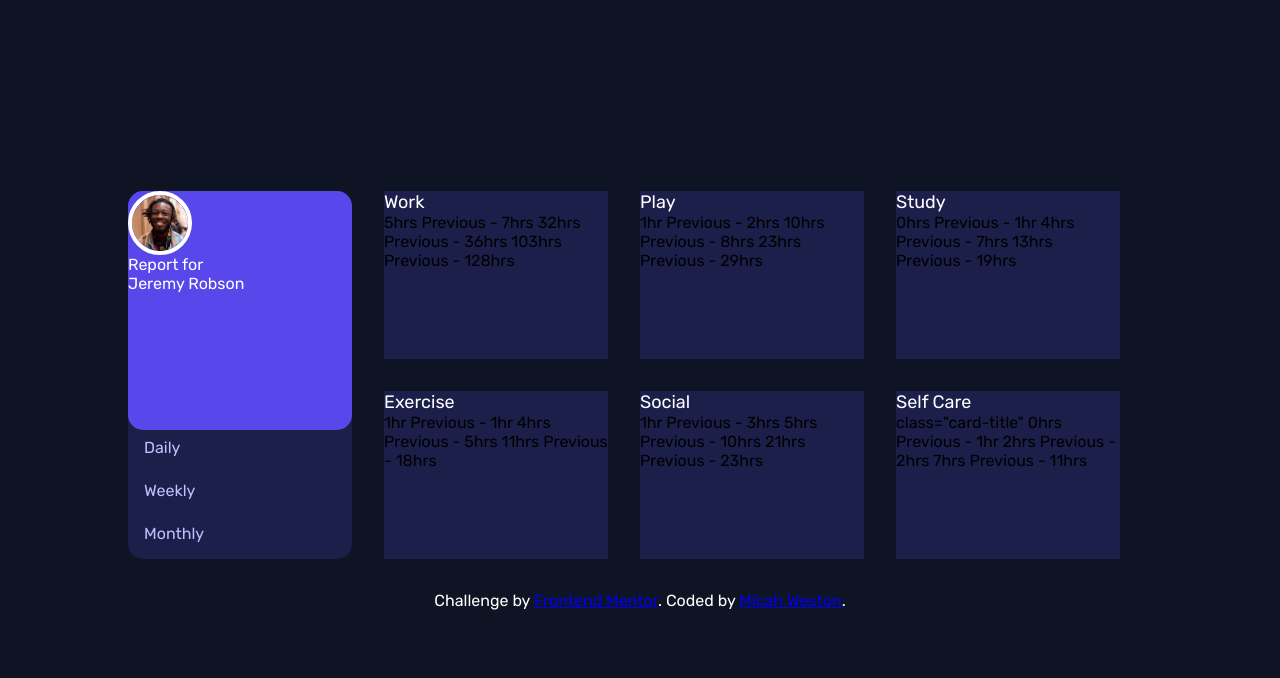
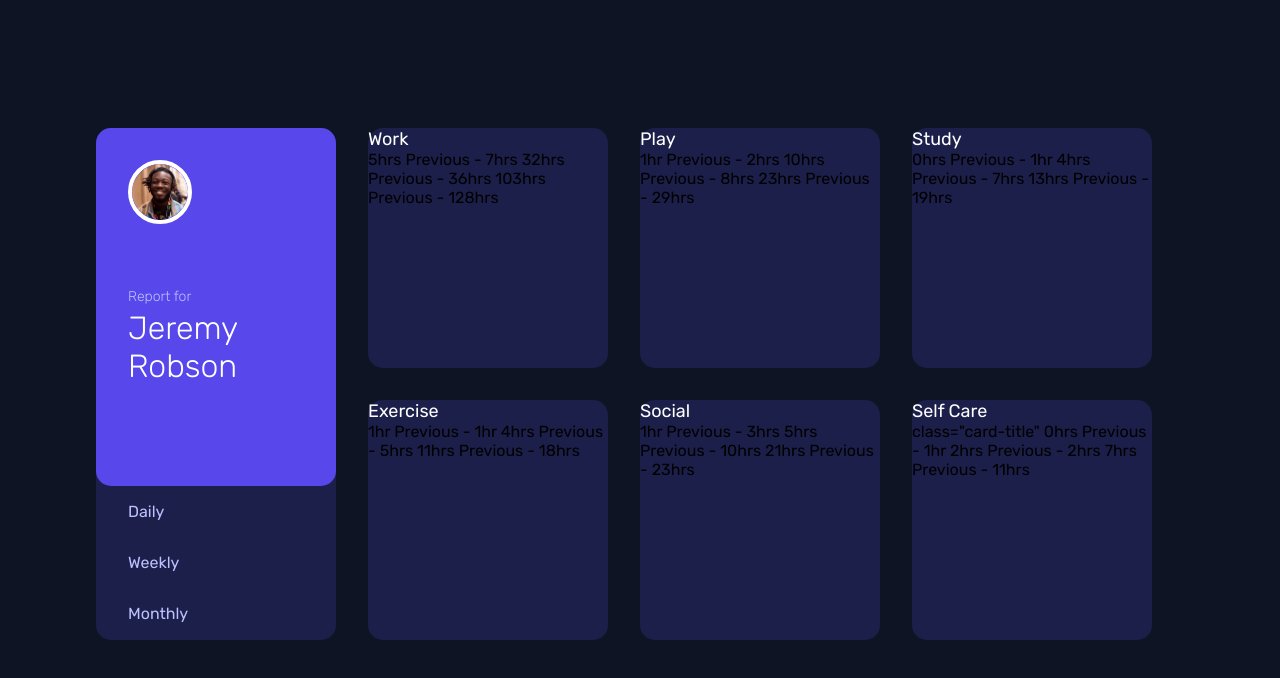
Before and after one commit to micahweston/time-tracking-dashboard, a plain HTML site: page index.html in a window 1280 px wide. Drawn offline with Linux system fonts and the light colour scheme.

Commit message:
Update on index.html and style.css

```diff
--- a/index.html
+++ b/index.html
@@ -14,7 +14,7 @@
 </head>
 <body>
   <section class="container">
-    <article class="main-container card-container">
+    <article class="main-container">
       <div class="profile">
         <img src="./images/image-jeremy.png" alt="" class="profile-img">
         <span class="profile-title">Report for</span>
@@ -35,7 +35,8 @@
       103hrs <!-- monthly -->
       Previous - 128hrs <!-- monthly -->
     </article>
-    <article class="play-container card-container">
+    <article class="play-container">
+      <div class="card-container">
         <span class="card-title">Play</span>
         1hr <!-- daily -->
         Previous - 2hrs <!-- daily -->
@@ -43,6 +44,7 @@
         Previous - 8hrs <!-- weekly -->
         23hrs <!-- monthly -->
         Previous - 29hrs <!-- monthly -->
+      </div>
     </article>
     <article class="study-container card-container">
       <span class="card-title">Study</span>
@@ -82,9 +84,9 @@
     </article>
   </section>
 
-  <div class="attribution">
+  <!-- <div class="attribution">
     Challenge by <a href="https://www.frontendmentor.io?ref=challenge" target="_blank">Frontend Mentor</a>.
     Coded by <a href="#">Micah Weston</a>.
-  </div>
+  </div> -->
 </body>
 </html>
--- a/style.css
+++ b/style.css
@@ -13,8 +13,6 @@ body {
 }
 
 .container {
-  width: 80%;
-  height: 50%;
   display: grid;
   grid-template-columns: repeat(4, 1fr) 0fr;
   grid-template-rows: repeat(4, 1fr) 0fr;
@@ -23,13 +21,18 @@ body {
 }
 
 .card-container {
+    height: 15rem;
+    width: 15rem;
   display: flex;
   flex-direction: column;
   background-color: hsl(235, 46%, 20%);
+  border-radius: 15px;
   color: black;
 }
 
 .main-container {
+    height: 32rem;
+    width: 15rem;
     grid-area: 1 / 1 / 5 / 2;
     background-color: hsl(235, 46%, 20%);
     border-radius: 15px;
@@ -38,13 +41,34 @@ body {
 }
 
 .main-container .profile {
-    height: 80%;
+    height: 70%;
     width: 100%;
     display: flex;
     flex-direction: column;
     background-color: hsl(246, 80%, 60%);
     color: white;
     border-radius: 15px;
+}
+
+.profile-title {
+    color: hsl(236, 100%, 87%);
+    margin: 2rem 0 0 2rem;
+    font-size: 14px;
+    font-weight: 300;
+}
+
+.profile-name {
+    margin: 0.25rem 2rem;
+    color: white;
+    font-size: 32px;
+    font-weight: 300;
+}
+
+.profile-img {
+    width: 3.5rem;
+    margin: 2rem;
+    border: .25rem white solid;
+    border-radius: 50%;
 }
 
 .main-container .selection {
@@ -54,14 +78,8 @@ body {
 }
 
 .main-container .selection span {
-    margin: 0.5rem 1rem 1rem 1rem;
+    margin: 1rem 1rem 1rem 2rem;
     color: hsl(236, 100%, 87%);
-}
-
-.profile-img {
-    width: 3.5rem;
-    border: .25rem white solid;
-    border-radius: 50%;
 }
 
 .card-title {
@@ -94,5 +112,6 @@ body {
 }
 
 .attribution {
-  align-items: flex-end;
+  display: flex;
+  justify-self: end;
 }
```
Lines whose indentation alone changed are shown as unchanged.
